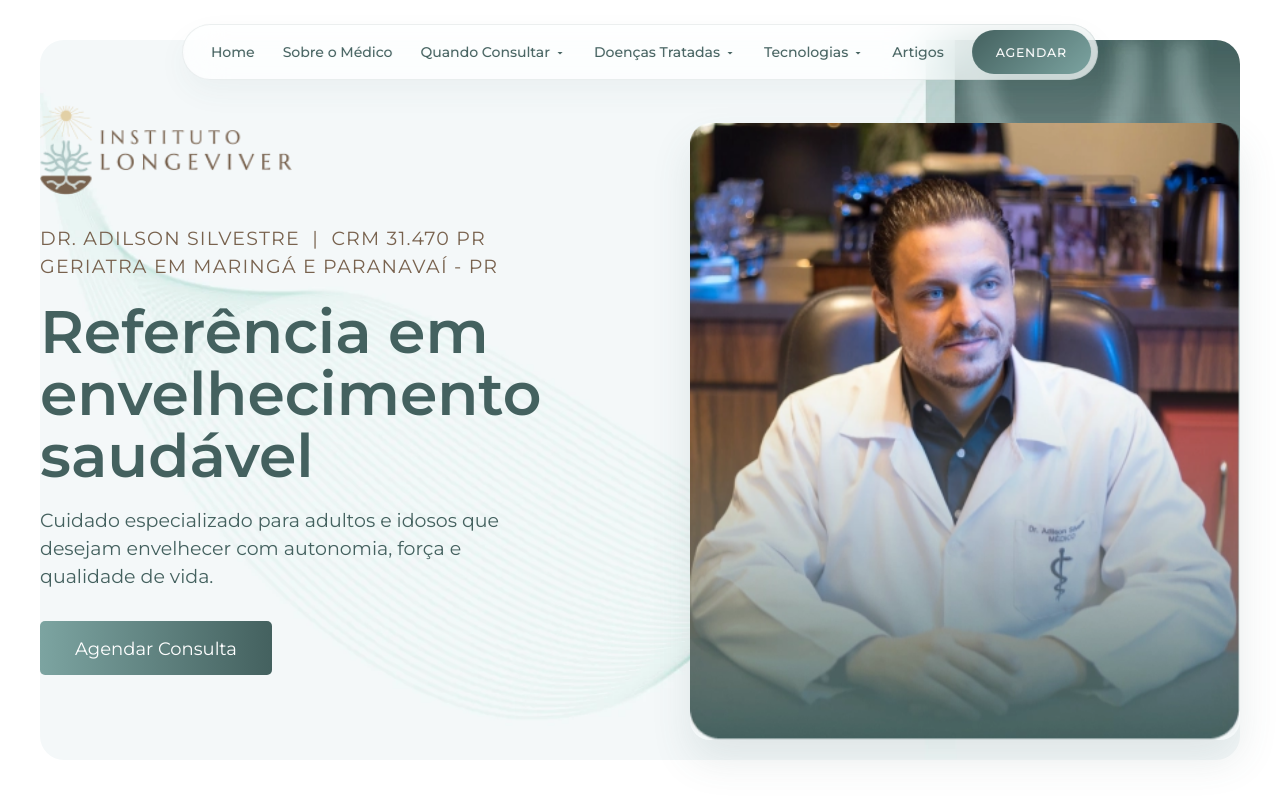
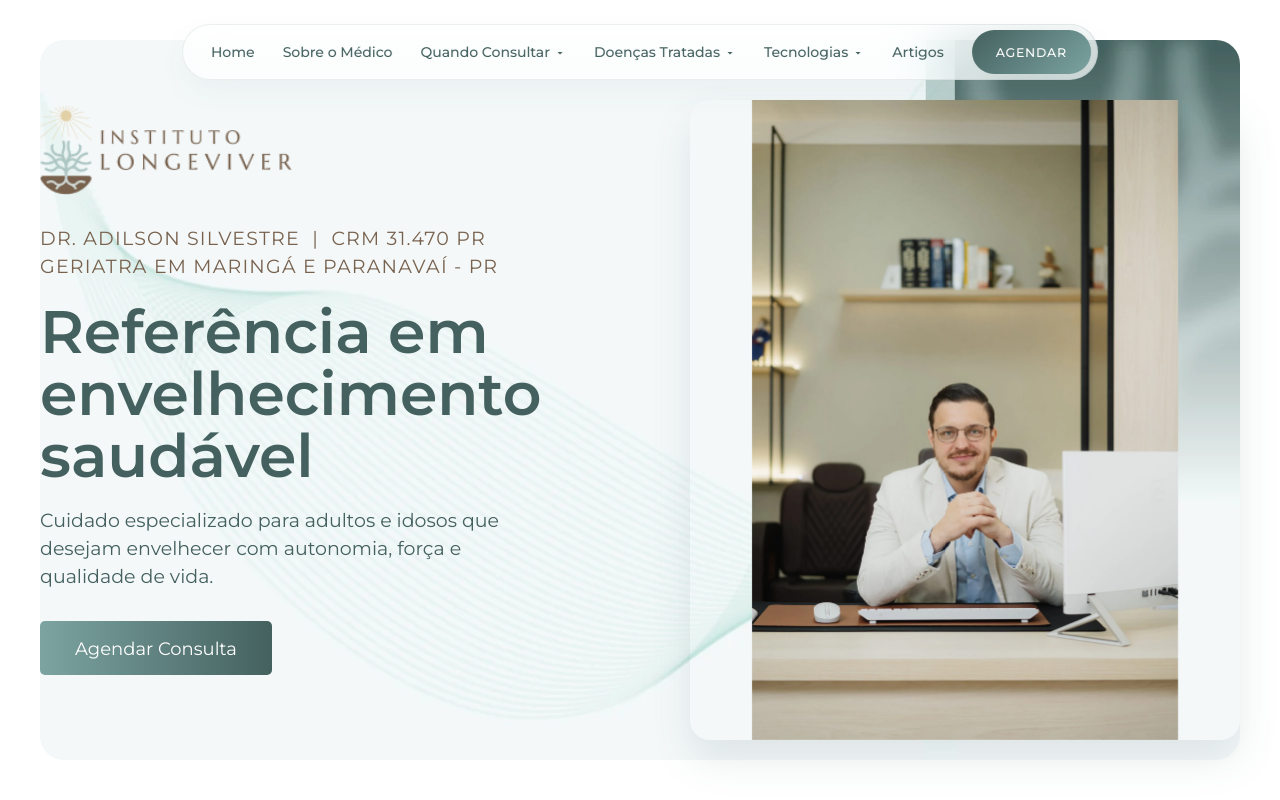
Before and after one commit to gsPatrick/adilson-lp, a Next.js app: page / in a window 1280 px wide. Shown: the top 800 px of the page. Built offline with nearby package versions, Linux system fonts and the light colour scheme; no server answers.

Commit message:
fix: restore default hero imageSrc to show labcoat photo on home page

```diff
--- a/components/organisms/Hero/Hero.js
+++ b/components/organisms/Hero/Hero.js
@@ -23,7 +23,7 @@ export default function Hero({
     </>
   ),
   description = "Cuidado especializado para adultos e idosos que desejam envelhecer com autonomia, força e qualidade de vida.",
-  imageSrc = "/images/Img-Dr.-Adilson-Silvestre-Intituto-Longe-Viver-.webp",
+  imageSrc = "/images/AD0035-683x1024.jpg.webp",
   showScrollytelling = true,
   scrollytellingStatements,
   scrollytellingLabel
```
